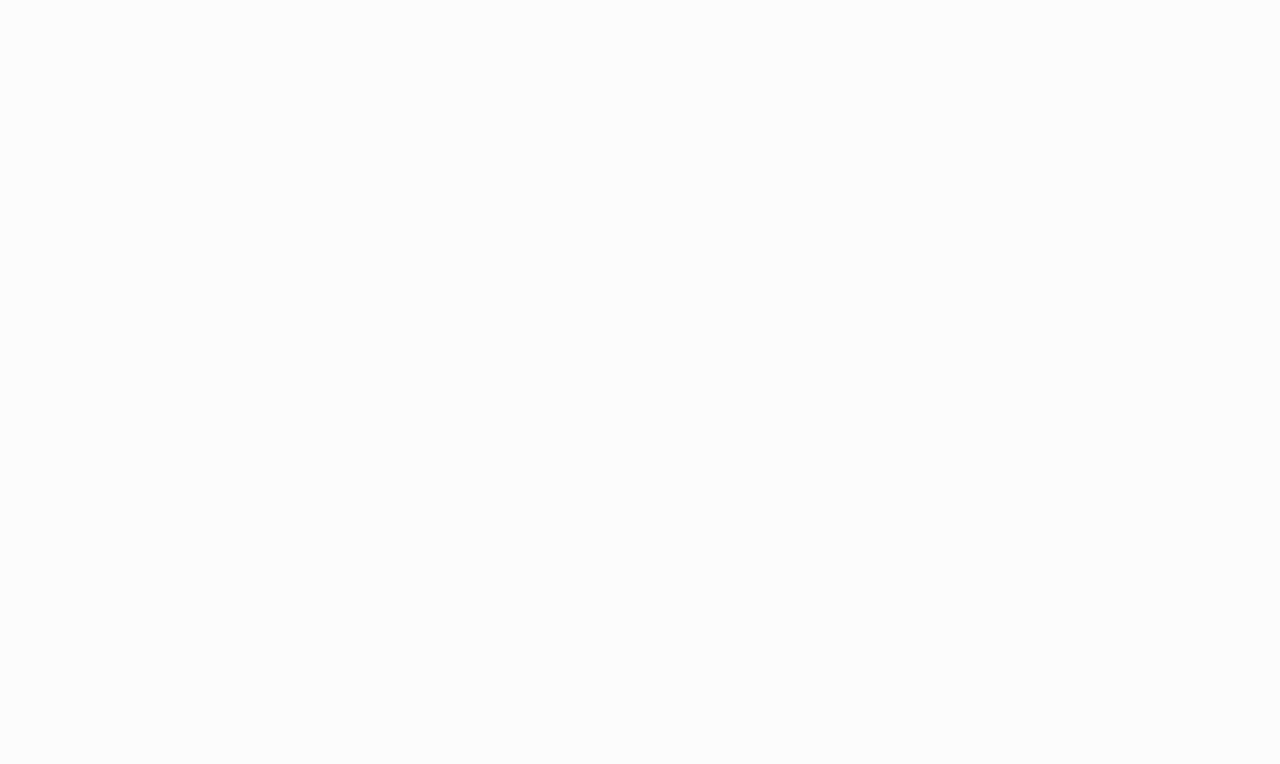
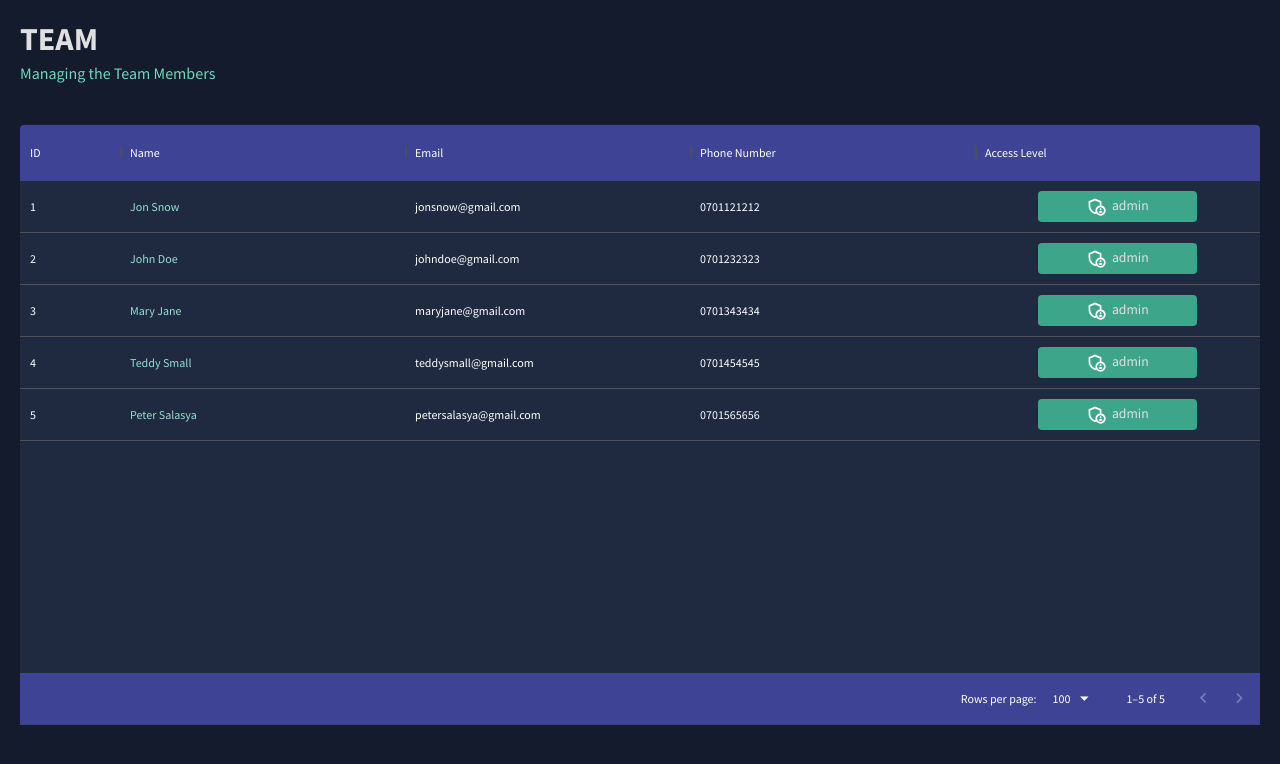
Before and after one commit to ElijahBundi/TrackEA-client, a React (Create React App) app: page /dashboard/team in a window 1280 px wide. Before the commit this address had no page. Shown: the top 764 px of the page. Built offline with nearby package versions, Linux system fonts and the light colour scheme; what react-swipeable-views-utils would draw is missing.

Commit message:
Team page complete

```diff
--- a/src/App.js
+++ b/src/App.js
@@ -11,6 +11,7 @@
 import Signup from "./Components/SignupLogin/Signup";
 import SideBar from "./Components/Dashboard/SideBar";
 import TopBar from "./Components/Dashboard/TopBar";
+import Team from "./Components/Dashboard/Team";
 
 function App() {
   const [theme, colorMode] = useMode();
@@ -30,6 +31,7 @@
                 <Route path="signup" element={<Signup />} />
                 <Route path="dashboard" element={<Dashboard />} />
                 <Route path="dashboard/sidebar" element={<SideBar />} />
+                <Route path="dashboard/team" element={<Team />} />
               </Routes>
             </BrowserRouter>
           {/* </main> */}
--- a/src/Components/Dashboard/Dashboard.jsx
+++ b/src/Components/Dashboard/Dashboard.jsx
@@ -1,14 +1,15 @@
 import { Box } from "@mui/material";
 import React from "react";
 import { Sidebar } from "react-pro-sidebar";
+import Header from "./Header";
 import TopBar from "./TopBar";
 
 function Dashboard() {
   return (
-    <Box display='flex'>
-      <Sidebar />
-      <TopBar />
-
+    <Box m="20px">
+      <Box display="flex" justifyContent="space-between" alignItems="center">
+        <Header title="DASHBOARD" subtitle="Welcome to your dashboard" />
+      </Box>
     </Box>
   );
 }
--- /dev/null
+++ b/src/Components/Dashboard/Team.jsx
@@ -0,0 +1,104 @@
+import React from "react";
+import { Box, Typography, useTheme } from "@mui/material";
+import { DataGrid } from "@mui/x-data-grid";
+import { tokens } from "../../theme";
+import { mockDataTeam } from "../../Data/mockData";
+import AdminPanelSettingsOutlinedIcon from "@mui/icons-material/AdminPanelSettingsOutlined";
+import LockOpenOutlinedIcon from "@mui/icons-material/LockOpenOutlined";
+import SecurityOutlinedIcon from "@mui/icons-material/SecurityOutlined";
+import Header from "./Header";
+
+function Team() {
+  const theme = useTheme();
+  const colors = tokens(theme.palette.mode);
+
+  const columns = [
+    { field: "id", headerName: "ID" },
+    {
+      field: "name",
+      headerName: "Name",
+      flex: 1,
+      cellClassName: "name-column--cell",
+    },
+    {
+      field: "email",
+      headerName: "Email",
+      flex: 1,
+    },
+    {
+      field: "phone",
+      headerName: "Phone Number",
+      flex: 1,
+    },
+    {
+      field: "access",
+      headerName: "Access Level",
+      flex: 1,
+      renderCell: ({ row: { access } }) => {
+        return (
+          <Box
+            width="60%"
+            m="0 auto"
+            p="5px"
+            display="flex"
+            justifyContent="center"
+            bgcolor={
+              access === "admin"
+                ? colors.greenAccent[600]
+                : colors.greenAccent[700]
+            }
+            borderRadius="4px"
+          >
+            {access === "admin" && <AdminPanelSettingsOutlinedIcon />}
+            {access === "manager" && <SecurityOutlinedIcon />}
+            {access === "user" && <LockOpenOutlinedIcon />}
+            <Typography
+              color={colors.grey[100]}
+              sx={{
+                ml: "5px",
+              }}
+            >
+              {access}
+            </Typography>
+          </Box>
+        );
+      },
+    },
+  ];
+
+  return (
+    <Box m='20px' >
+      <Header title="TEAM" subtitle="Managing the Team Members" />
+      <Box
+      m='40px 0 0 0'
+      height='75vh'
+      sx={{
+        '& .MuiDataGrid-root': {
+            border: 'none'
+        },
+        '& .MuiDataGrid-cell': {
+            borderBottom: 'none'
+        },
+        '& .name-column--cell': {
+            color: colors.greenAccent[300]
+        },
+        '& .MuiDataGrid-columnHeaders': {
+            backgroundColor: colors.blueAccent[700],
+            borderBottom: 'none'
+        },
+        '& .MuiDataGrid-virtualScroller': {
+            backgroundColor: colors.primary[400]
+        },
+        '& .MuiDataGrid-footerContainer': {
+            borderTop: 'none',
+            backgroundColor: colors.blueAccent[700]
+        }
+      }}
+      >
+        <DataGrid rows={mockDataTeam} columns={columns} />
+      </Box>
+    </Box>
+  );
+}
+
+export default Team;
--- a/src/theme.js
+++ b/src/theme.js
@@ -199,12 +199,12 @@
 });
 
 export const useMode = () => {
-    const [mode, setMode] = useState("light");
+    const [mode, setMode] = useState("dark");
 
     const colorMode = useMemo(
         () => ({
             toggleColorMode: () =>
-            setMode((prev) => (prev === "dark" ? "light" : "dark"))
+            setMode((prev) => (prev === "light" ? "dark" : "light"))
         }), []
     );
     const theme = useMemo(() => createTheme(themeSettings(mode)), [mode])
```
